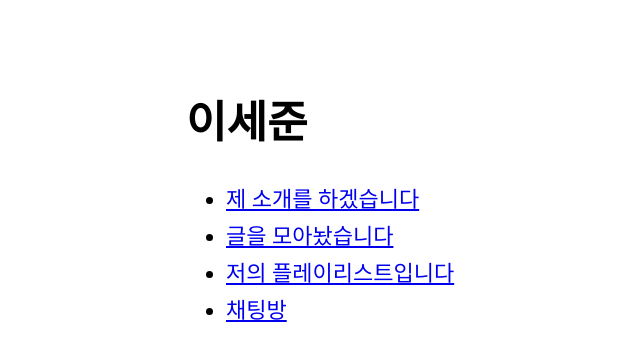
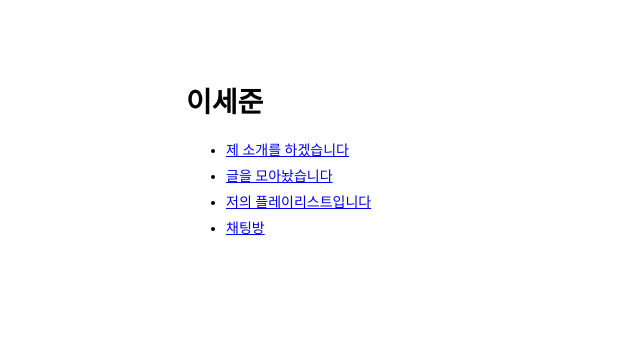
Before and after one commit to 3adqs-Smp9V-mzBbO-saX51/3adqs-Smp9V-mzBbO-saX51.github.io, a Jekyll site: the page built from index.md, in a window 1280 px wide. Shown: the top 361 px of the page, without its empty margins (134-774 px from the left). Built offline with Jekyll 4.4.1, drawn with Linux system fonts in a browser that asks for light colours; some web fonts are replaced.

Commit message:
Update no-style-please.scss

```diff
--- a/_sass/no-style-please.scss
+++ b/_sass/no-style-please.scss
@@ -21,14 +21,15 @@ body[a="dark"] { @include dark-appearance; }
 // see: https://stackoverflow.com/a/61265706
 
 @import url('https://fonts.googleapis.com/css2?family=Gowun+Batang:wght@400;700&display=swap');
+
 html, body { background: white; }
 
 html { height: 100%; }
 
 body {
   color: black;
-  font-family: 'Gowon Batang';
-  font-size: 22px;
+  font-family: 'Gowun Batang';
+  font-size: 14px;
   line-height: 1.4;
   margin: 0;
   min-height: 100%;
```
